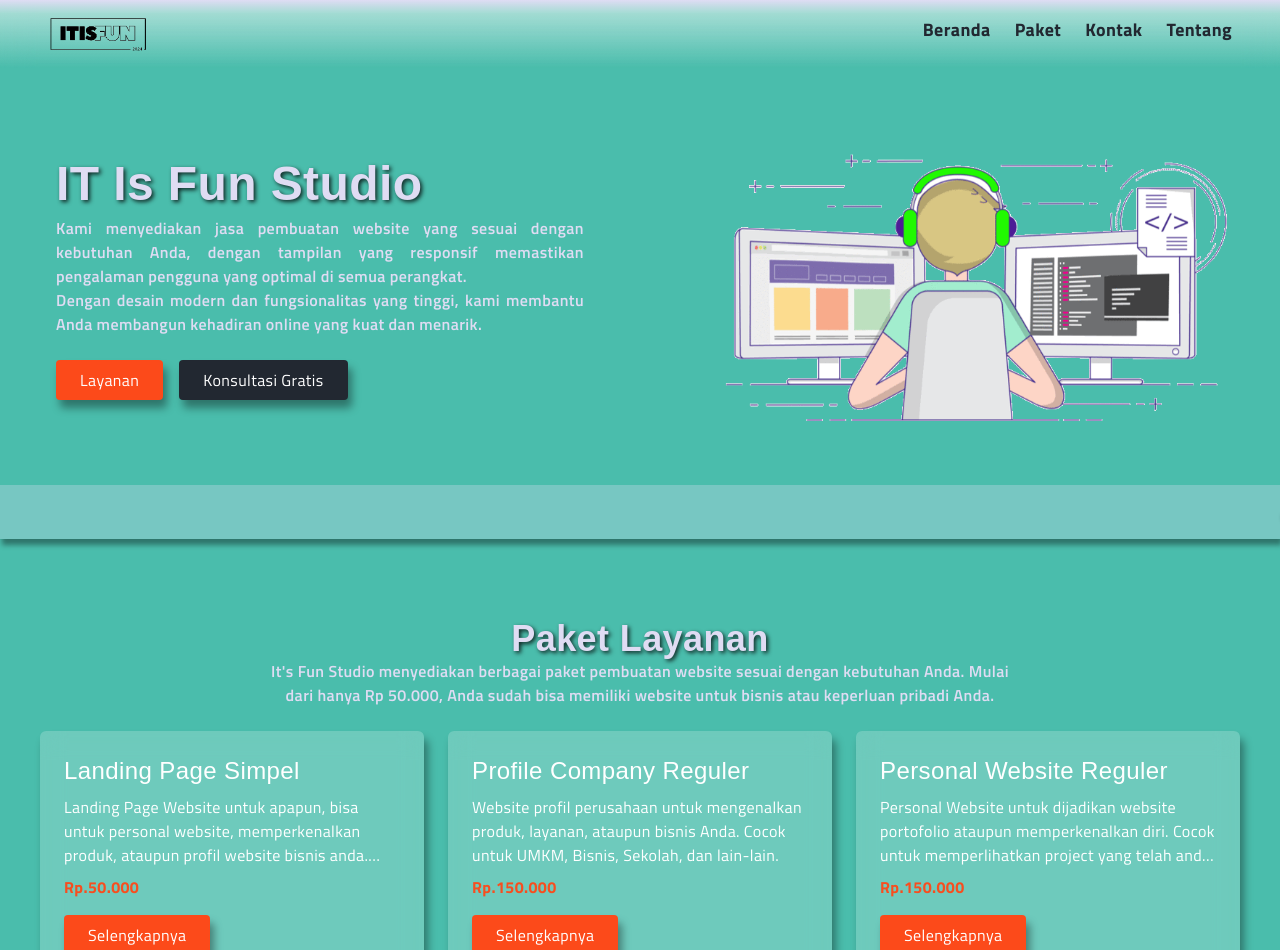
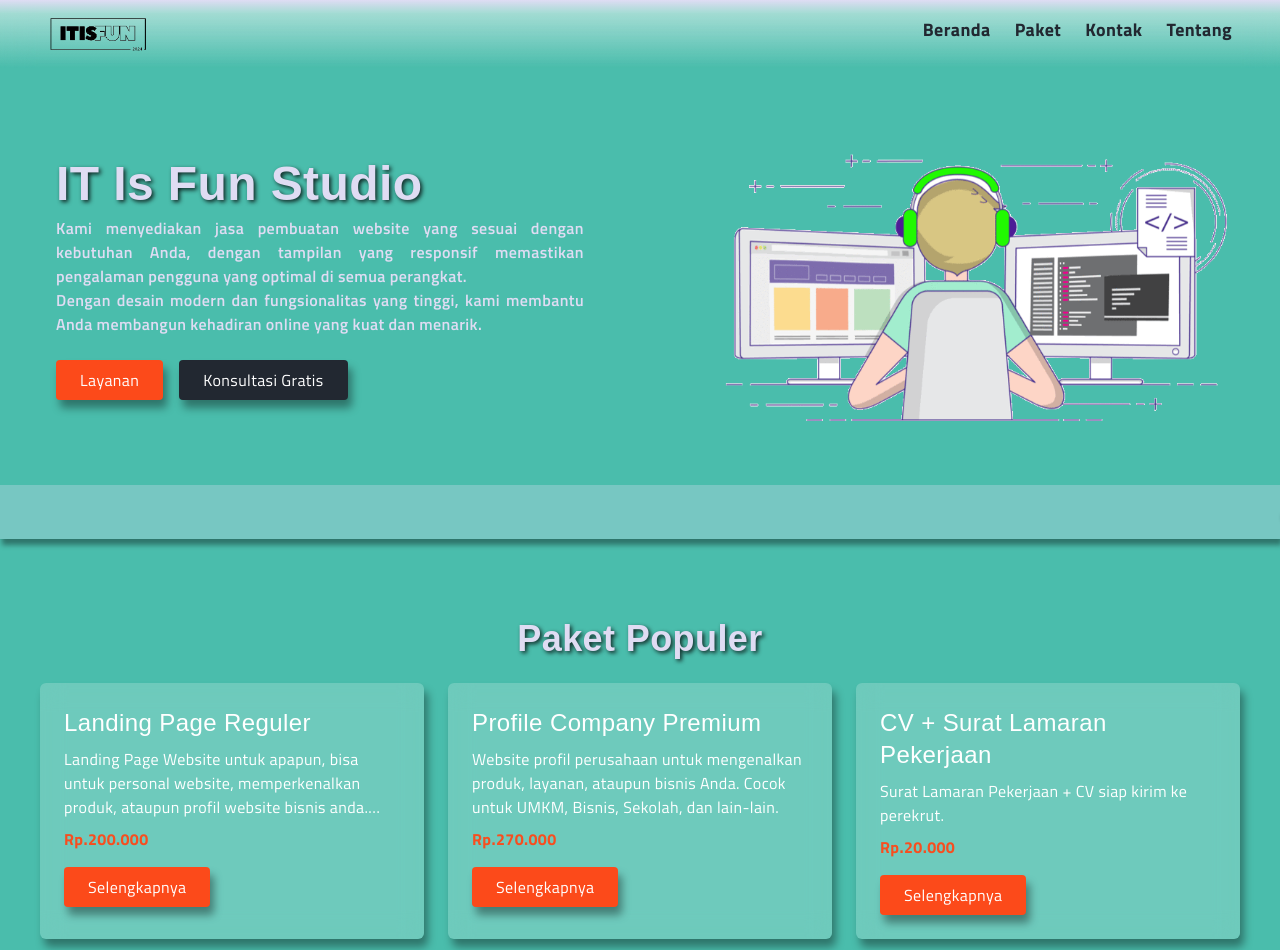
Before and after one commit to dimaspamungkasmursidi/ITIsFun, a React (Vite) app: page / in a window 1280 px wide. Shown: the top 950 px of the page. Built offline with nearby package versions, Linux system fonts and the light colour scheme; a web font is replaced by a local one.

Commit message:
Update Layanan

```diff
--- a/src/Components/organisms/Paket/PaketBeranda.jsx
+++ b/src/Components/organisms/Paket/PaketBeranda.jsx
@@ -7,12 +7,12 @@ import { Link } from "react-router-dom";
 
 const items = [
   {
-    title: "Landing Page Simpel",
+    title: "Landing Page Reguler",
     desc1:
       "Landing Page Website untuk apapun, bisa untuk personal website, memperkenalkan produk, ataupun profil website bisnis anda. Cocok untuk semua kebutuhan anda.",
     desc2:
-      "Maximal 5 section\n Desain Custom\n Responsif di semua perangkat\n SEO friendly\n Tanpa Hosting & Domain\n Gratis revisi 2X",
-    price: "Rp.50.000",
+    "Maximal 7 section\n Desain Custom\n Responsif di semua perangkat\n SEO friendly\n Free Hosting\n Free Domain .my.id (1 Tahun)\n Gratis revisi 2X",
+    price: "Rp.200.000",
     animation: {
       initial: { opacity: 0, scale: 0.8 },
       animate: { opacity: 1, scale: 1 },
@@ -20,12 +20,12 @@ const items = [
     category: "Landing Page",
   },
   {
-    title: "Profile Company Reguler",
+    title: "Profile Company Premium",
     desc1:
       "Website profil perusahaan untuk mengenalkan produk, layanan, ataupun bisnis Anda. Cocok untuk UMKM, Bisnis, Sekolah, dan lain-lain.",
     desc2:
-      "Maximal 3 Halaman\n Desain Custom\n Responsif di semua perangkat\n SEO friendly\n Tanpa Hosting & Domain\n Gratis revisi 2X",
-    price: "Rp.150.000",
+    "Maximal 5 Halaman\n Desain Custom\n Responsif di semua perangkat\n SEO friendly\n Free Hosting \n Free Domain .my.id (1 Tahun)\n Gratis revisi 2X",
+    price: "Rp.270.000",
     animation: {
       initial: { opacity: 0, scale: 0.8 },
       animate: { opacity: 1, scale: 1 },
@@ -33,17 +33,16 @@ const items = [
     category: "Profile Company",
   },
   {
-    title: "Personal Website Reguler",
+    title: "CV + Surat Lamaran Pekerjaan",
     desc1:
-      "Personal Website untuk dijadikan website portofolio ataupun memperkenalkan diri. Cocok untuk memperlihatkan project yang telah anda buat atau untuk dijadikan portofolio, dan lain-lain.",
-    desc2:
-      "Maximal 3 Halaman\n Desain Custom\n Responsif di semua perangkat\n SEO friendly\n Tanpa Hosting & Domain\n Gratis revisi 2X",
-    price: "Rp.150.000",
+      "Surat Lamaran Pekerjaan + CV siap kirim ke perekrut.",
+      desc2: "Dapat file Word dan Pdf CV + Surat Lamaran Pekerjaan",
+      price: "Rp.20.000",
     animation: {
       initial: { opacity: 0, scale: 0.8 },
       animate: { opacity: 1, scale: 1 },
     },
-    category: "Personal Website",
+    category: "Pembuatan CV",
   },
 ];
 
@@ -84,9 +83,9 @@ const PaketBeranda = () => {
             animate={animateInView ? { opacity: 1, y: 0 } : { opacity: 0, y: 50 }}
             transition={{ duration: 0.8 }}
           >
-            Paket Layanan
+            Paket Populer
           </motion.h1>
-          <motion.p
+          {/* <motion.p
             ref={animateRef}
             className="titillium-semibold max-w-3xl text-justify sm:text-center"
             initial={{ opacity: 0, x: -50 }}
@@ -96,7 +95,7 @@ const PaketBeranda = () => {
             It's Fun Studio menyediakan berbagai paket pembuatan website sesuai
             dengan kebutuhan Anda. Mulai dari hanya Rp 50.000, Anda sudah bisa
             memiliki website untuk bisnis atau keperluan pribadi Anda.
-          </motion.p>
+          </motion.p> */}
         </div>
 
         {/* CARD */}
--- a/src/Components/organisms/Paket/PaketPage.jsx
+++ b/src/Components/organisms/Paket/PaketPage.jsx
@@ -12,7 +12,7 @@ const items = [
       "Landing Page Website untuk apapun, bisa untuk personal website, memperkenalkan produk, ataupun profil website bisnis anda. Cocok untuk semua kebutuhan anda.",
     desc2:
       "Maximal 5 section\n Desain Template\n Responsif di semua perangkat\n SEO friendly\n Free Hosting\n Free Domain .my.id (1 Tahun)\n Gratis revisi 2X",
-    price: "Rp.150.000",
+    price: "Rp.170.000",
     animation: {
       initial: { opacity: 0, scale: 0.8 },
       animate: { opacity: 1, scale: 1 },
@@ -53,7 +53,7 @@ const items = [
       "Website profil perusahaan untuk mengenalkan produk, layanan, ataupun bisnis Anda. Cocok untuk UMKM, Bisnis, Sekolah, dan lain-lain.",
     desc2:
       "Maximal 3 Halaman\n Desain Template\n Responsif di semua perangkat\n SEO friendly\n Free Hosting \n Free Domain .my.id (1 Tahun)\n Gratis revisi 2X",
-    price: "Rp.200.000",
+    price: "Rp.220.000",
     animation: {
       initial: { opacity: 0, scale: 0.8 },
       animate: { opacity: 1, scale: 1 },
@@ -66,7 +66,7 @@ const items = [
       "Website profil perusahaan untuk mengenalkan produk, layanan, ataupun bisnis Anda. Cocok untuk UMKM, Bisnis, Sekolah, dan lain-lain.",
     desc2:
     "Maximal 5 Halaman\n Desain Custom\n Responsif di semua perangkat\n SEO friendly\n Free Hosting \n Free Domain .my.id (1 Tahun)\n Gratis revisi 2X",
-    price: "Rp.250.000",
+    price: "Rp.270.000",
     animation: {
       initial: { opacity: 0, scale: 0.8 },
       animate: { opacity: 1, scale: 1 },
@@ -79,7 +79,7 @@ const items = [
       "Website profil perusahaan untuk mengenalkan produk, layanan, ataupun bisnis Anda. Cocok untuk UMKM, Bisnis, Sekolah, dan lain-lain.",
     desc2:
     "Maximal 5 Halaman\n Desain Custom\n Responsif di semua perangkat\n SEO friendly\n Web Security\nFree Hosting\n Free Domain .com (1 Tahun)\n Free SSL\n Email profesional gratis\n Gratis revisi 2X",
-    price: "Rp.1.000.000",
+    price: "Rp.1.200.000",
     keterangan:
       "Website Profesional, masa aktif Website 1 tahun (Bisa diperpanjang).",
     animation: {
@@ -95,7 +95,7 @@ const items = [
       "Personal Website untuk dijadikan website portofolio ataupun memperkenalkan diri. Cocok untuk memperlihatkan project yang telah anda buat atau untuk dijadikan portofolio, dan lain-lain.",
     desc2:
     "Maximal 3 Halaman\n Desain Template\n Responsif di semua perangkat\n SEO friendly\n Free Hosting \n Free Domain .my.id (1 Tahun)\n Gratis revisi 2X",
-    price: "Rp.200.000",
+    price: "Rp.220.000",
     animation: {
       initial: { opacity: 0, scale: 0.8 },
       animate: { opacity: 1, scale: 1 },
@@ -108,7 +108,7 @@ const items = [
       "Personal Website untuk dijadikan website portofolio ataupun memperkenalkan diri. Cocok untuk memperlihatkan project yang telah anda buat atau untuk dijadikan portofolio, dan lain-lain.",
     desc2:
     "Maximal 5 Halaman\n Desain Custom\n Responsif di semua perangkat\n SEO friendly\n Free Hosting \n Free Domain .my.id (1 Tahun)\n Gratis revisi 2X",
-    price: "Rp.250.000",
+    price: "Rp.270.000",
     animation: {
       initial: { opacity: 0, scale: 0.8 },
       animate: { opacity: 1, scale: 1 },
@@ -121,7 +121,7 @@ const items = [
       "Personal Website untuk dijadikan website portofolio ataupun memperkenalkan diri. Cocok untuk memperlihatkan project yang telah anda buat atau untuk dijadikan portofolio, dan lain-lain.",
     desc2:
     "Maximal 5 Halaman\n Desain Custom\n Responsif di semua perangkat\n SEO friendly\n Web Security\nFree Hosting\n Free Domain .com (1 Tahun)\n Free SSL\n Email profesional gratis\n Gratis revisi 2X",
-    price: "Rp.1.000.000",
+    price: "Rp.1.200.000",
     keterangan: "Website Profesional, masa aktif Website 1 tahun (Bisa diperpanjang).",
     animation: {
       initial: { opacity: 0, scale: 0.8 },
```
